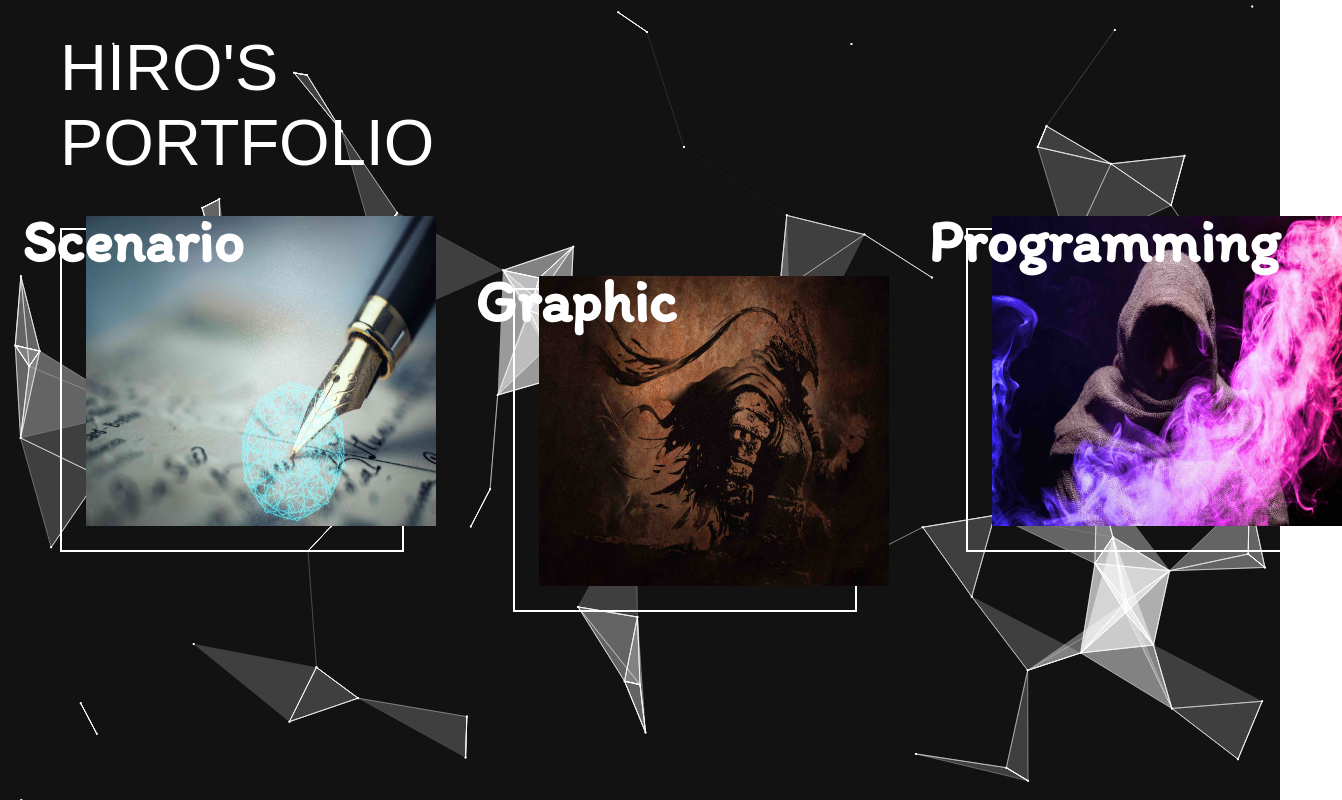
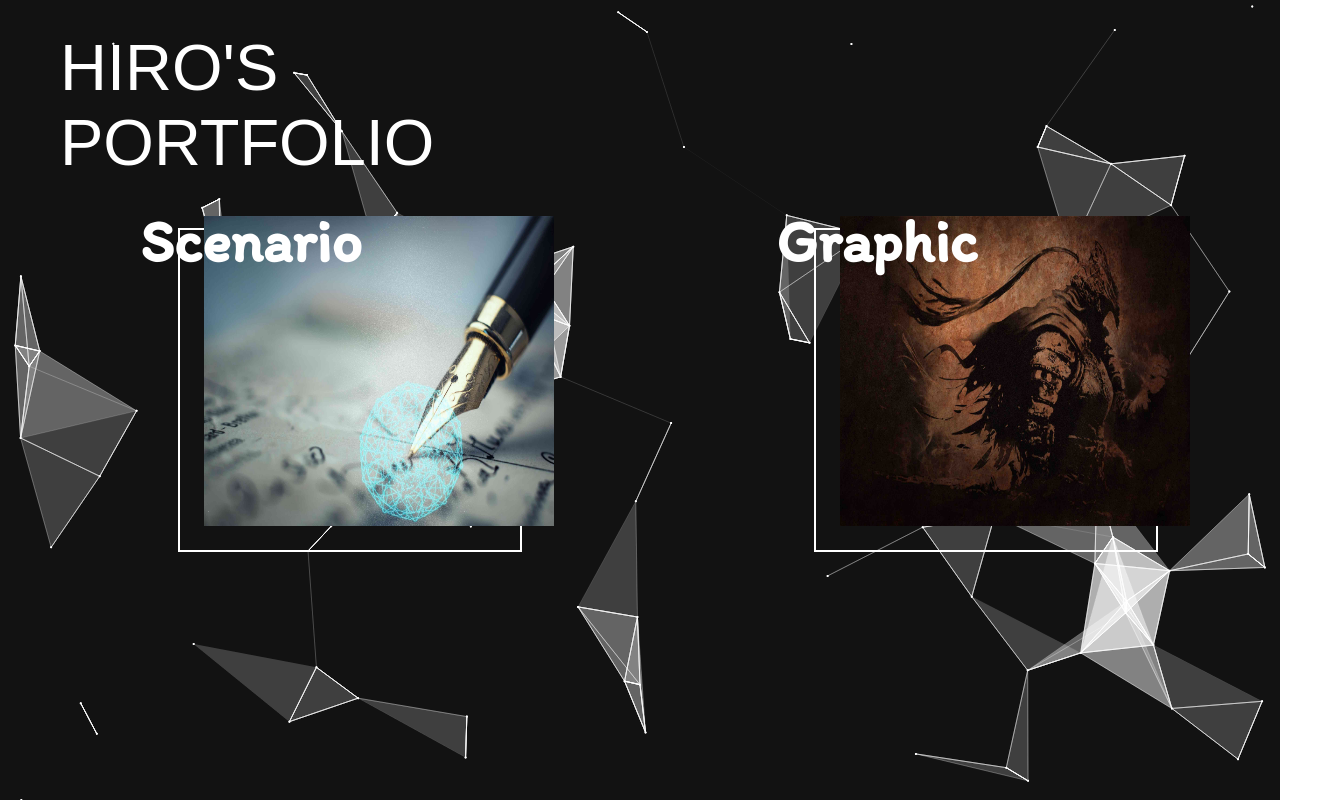
Before and after one commit to hiro881213/HirosPortfolio, a React (Create React App) app: page / in a window 1280 px wide. Shown: the whole page, 1342 px wide, since content can reach past the window. Built offline with nearby package versions, Linux system fonts and the light colour scheme; a web font is replaced by a local one.

Commit message:
Modify Menu

```diff
--- a/src/components/Home/Menu.tsx
+++ b/src/components/Home/Menu.tsx
@@ -25,23 +25,35 @@ export const Menu: VFC = () => {
                     message = {labelMessage.ScriptMessage}
                     read = {labelMessage.ScriptRead}>Scenario</MenuItem>
 
+
                 <MenuItem
+                    image = {graphicImageUrl}
+                    marginContents = "0px"
+                    mode = 'down'
+                    marginTop = "-100px"
+                    src = {`${baseURL}graphic`}
+                    message = {labelMessage.GraphicMessage}
+                    read = {labelMessage.GraphicRead}>Graphic</MenuItem>
+
+
+
+                {/* <MenuItem
                     image = {graphicImageUrl}
                     marginContents = "0px"
                     mode = 'down'
                     marginTop = "20px"
                     src = {`${baseURL}graphic`}
                     message = {labelMessage.GraphicMessage}
-                    read = {labelMessage.GraphicRead}>Graphic</MenuItem>
+                    read = {labelMessage.GraphicRead}>Graphic</MenuItem> */}
 
-                <MenuItem
+                {/* <MenuItem
                     image = {programImageUrl}
                     marginContents = "0px"
                     mode = 'up'
                     marginTop = "-100px"
                     src = {baseURL}
                     message = {labelMessage.programMessage}
-                    read = {labelMessage.programRead}>Programming</MenuItem>
+                    read = {labelMessage.programRead}>Programming</MenuItem> */}
             </div>
         </>
     )
--- a/src/components/Home/scss/Menu.module.scss
+++ b/src/components/Home/scss/Menu.module.scss
@@ -2,8 +2,11 @@
 
 .contents {
     display: flex;
-    min-width: 1250px;
-    width: 70vw;
+    // min-width: 1250px;
+    // width: 70vw;
+    width : 980px;
+    max-width: 980px;
+    min-width: 980px;
     height: 65vh;
     justify-content: space-between;
     align-items: center;
```
